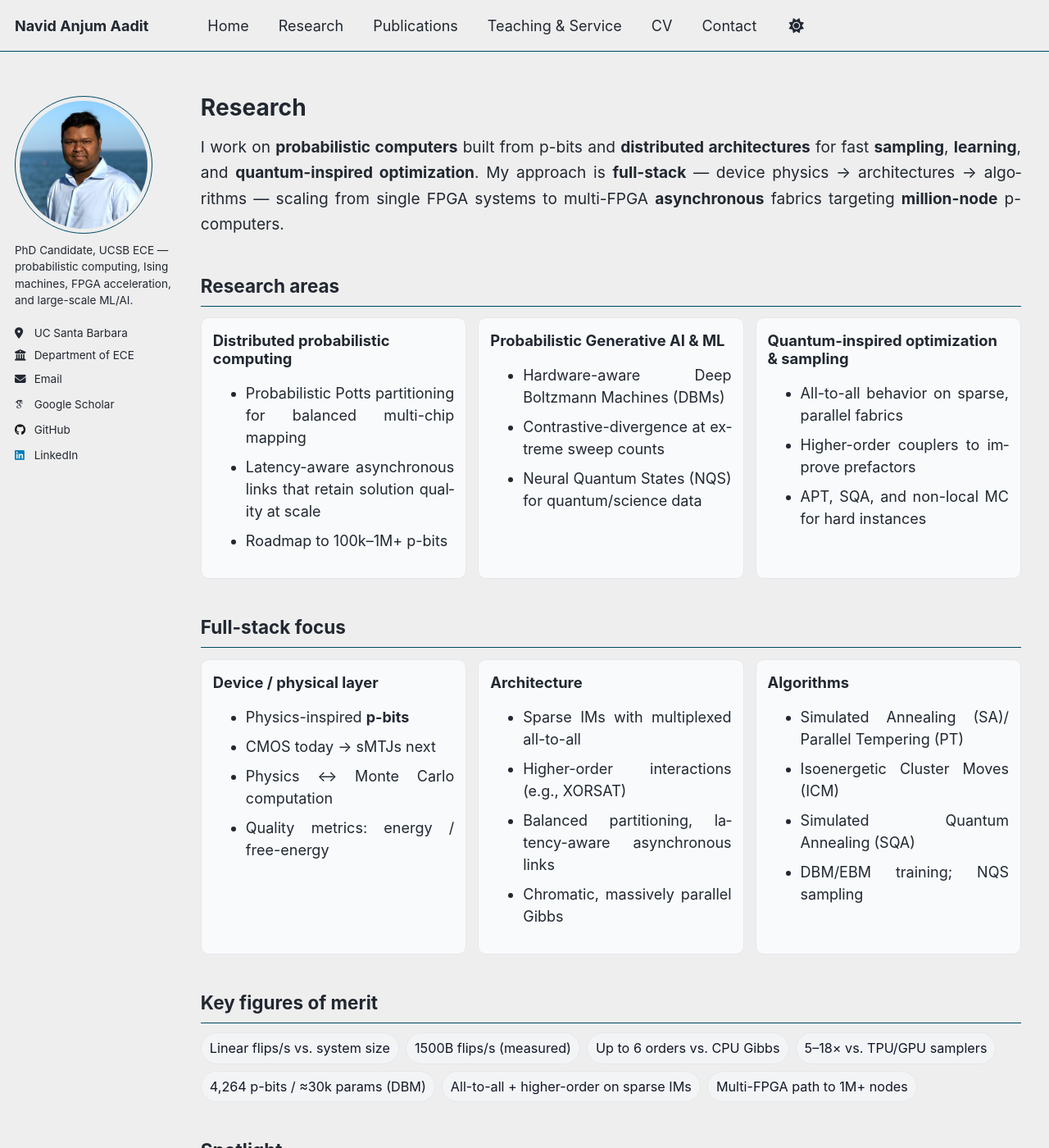
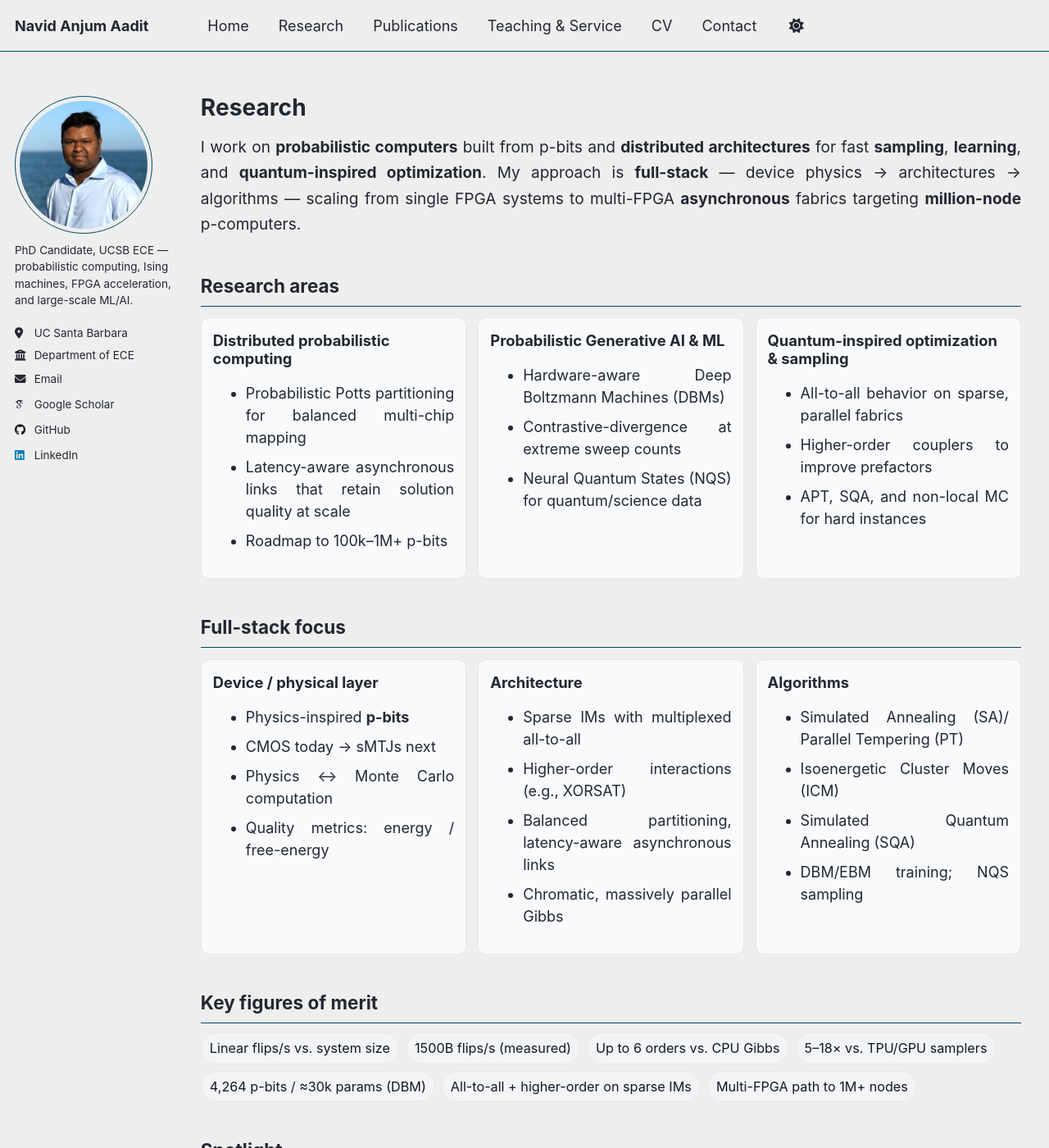
Before and after one commit to navidaadit/navidaadit.github.io, a Jekyll site: the page built from _pages/research.md, in a window 1280 px wide and 1400 px high. Shown: the whole window at 82% size. Built offline with Jekyll 4.4.1, drawn with Linux system fonts in a browser that asks for light colours; some web fonts are replaced.

Commit message:
Update _custom.scss

```diff
--- a/_sass/_custom.scss
+++ b/_sass/_custom.scss
@@ -62,7 +62,7 @@
   max-width: var(--content-max);
 }
 
-/* Justified body text */
+/* Justified body text (base) */
 .layout--single .page__content p {
   text-align: justify;
   text-justify: inter-word;
@@ -231,17 +231,37 @@ body.dark,
 }
 
 /* ===========================================================
-   FORCE JUSTIFICATION (wins last even if theme uses !important)
+   HARD ENFORCE: 75% inner width + justification, no hyphens
+   (placed last so it wins the cascade)
    =========================================================== */
 
-/* Make container justify by default… */
+/* Enforce 75% for *direct* children inside the content column */
+.layout--single .page__content > *:not(.hero-img):not(.keyword-pills):not(.cv-row):not(.gallery-3):not(.figure-card) {
+  width: 100% !important;
+  max-width: var(--content-max) !important; /* 75% of the right column */
+  margin-right: auto !important;            /* left-aligned, narrower block */
+  margin-left: 0 !important;
+}
+
+/* Justify body text globally BUT no hyphenation */
 .page__content {
   text-align: justify !important;
   text-justify: inter-word;
-  -webkit-hyphens: auto;
-  hyphens: auto;
 }
-/* …but keep headings, badges, pills, captions, etc. left-aligned */
+
+/* Turn off hyphenation on common text blocks */
+.page__content p,
+.page__content li,
+.page__content blockquote,
+.page__content .figcap,
+.page__content .small-note {
+  -webkit-hyphens: none !important;
+  hyphens: none !important;
+  word-break: normal !important;
+  overflow-wrap: anywhere; /* allows wrapping without hyphens */
+}
+
+/* Keep non-paragraph UI bits left-aligned */
 .page__content h1,
 .page__content h2,
 .page__content h3,
```
